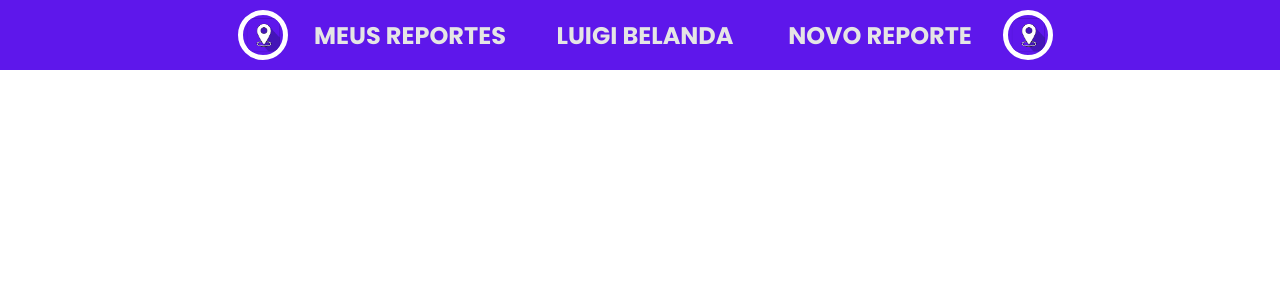
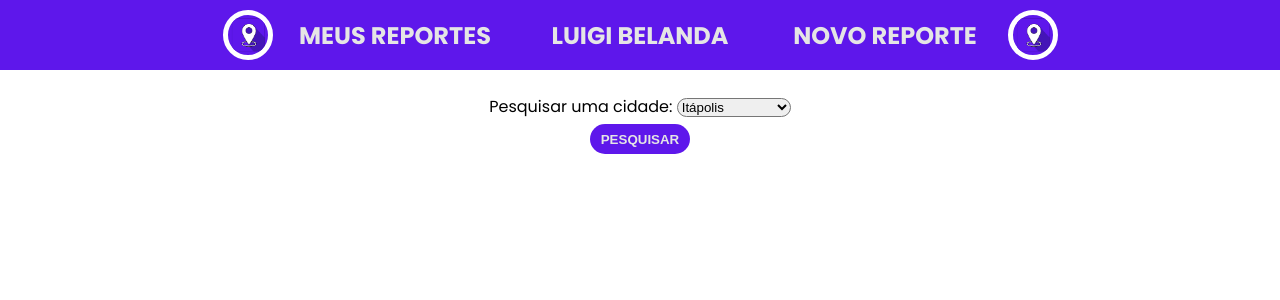
Before and after one commit to LuigiBelanda/TCC_3DS, a PHP site: page /reports/reports.html in a window 1280 px wide. Shown: the top 300 px of the page. Run offline with PHP 8.4, Linux system fonts and the light colour scheme.

Commit message:
Possível modelo searchlist

```diff
--- a/reports/reports.css
+++ b/reports/reports.css
@@ -27,6 +27,23 @@ body {
     overflow: hidden;
 }
 
+.container {
+    width: min(90vw, 900px);
+    margin-left: auto;
+    margin-right: auto;
+
+    margin-top: 0.25%;
+    margin-bottom: auto;
+
+    display: flex;
+    flex-direction: column;
+    text-align: center;
+    justify-content: center;
+    align-items: center;
+}
+
+/* =============== NAV ===============*/
+
 nav {
     width: 100%;
     height: 70px;
@@ -41,14 +58,20 @@ nav {
     margin-right: auto;
 }
 
-#logo {
+#logo1 {
     border: 5px solid white;
     border-radius: 50px;
 
     width: 50px;
     height: 50px;
+}
 
-    margin-left: 10px;
+#logo2 {
+    border: 5px solid white;
+    border-radius: 50px;
+
+    width: 50px;
+    height: 50px;
 }
 
 #my_reports {
@@ -56,6 +79,7 @@ nav {
     color: var(--color-font);
 
     margin-left: 10px;
+    margin-right: 10px;
 
     transition: 0.25s ease-in;
 
@@ -63,9 +87,9 @@ nav {
 }
 
 #my_reports:hover {
-    background-color: var(--color-font);
+    background-color: crimson;
     border-radius: 50px;
-    color: black;
+    color: rgb(255, 255, 255);
     border: 2px solid black;
 }
 
@@ -74,17 +98,7 @@ nav {
     color: var(--color-font);
 
     margin-left: 10px;
-
-    transition: 0.25s ease-in;
-
-    cursor: pointer;
-}
-
-#user:hover {
-    background-color: var(--color-font);
-    border-radius: 50px;
-    color: black;
-    border: 2px solid black;
+    margin-right: 10px;
 }
 
 #new_report {
@@ -92,6 +106,7 @@ nav {
     color: var(--color-font);
 
     margin-left: 10px;
+    margin-right: 10px;
 
     transition: 0.25s ease-in;
 
@@ -104,3 +119,34 @@ nav {
 
     border: 2px solid black;
 }
+
+
+/* =============== FORMS BUSCA ===============*/
+
+#forms_busca {
+
+}
+
+select, #city {
+    margin-top: 25px;
+
+    border-radius: 50px;
+}
+
+input {
+    border-radius: 50px;
+
+    width: 100px;
+    height: 30px;
+
+    border: none;
+
+    margin-top: 5px;
+
+    background-color: var(--color-elements);
+
+    color: var(--color-font);
+    font-weight: 600;
+
+    cursor: pointer;
+}
--- a/reports/reports.html
+++ b/reports/reports.html
@@ -26,7 +26,7 @@
 
 <body>
     <nav>
-        <img src="../img/logos site/logo miniatura signaler.png" alt="logo" id="logo">
+        <img src="../img/logos site/logo miniatura signaler.png" alt="logo" id="logo1">
 
         <h1 id="my_reports">MEUS REPORTES</h1>
 
@@ -34,8 +34,25 @@
 
         <h1 id="new_report">NOVO REPORTE</h1>
 
-        <img src="../img/logos site/logo miniatura signaler.png" alt="logo" id="logo">
+        <img src="../img/logos site/logo miniatura signaler.png" alt="logo" id="logo2">
     </nav>
+
+    <main>
+        <div class="container">
+            <!-- FORMS DE BUSCA -->
+            <form action="" id="forms_busca">
+                <label for="city">Pesquisar uma cidade:</label>
+                <select id="city" name="city">
+                  <option value="volvo">Itápolis</option>
+                  <option value="saab">Ibitinga</option>
+                  <option value="fiat">Borborema</option>
+                  <option value="audi">Novo Horizonte</option>
+                </select>
+                <br>
+                <input type="submit" value="PESQUISAR">
+              </form>
+        </div>
+    </main>
 </body>
 
 </html>
```
